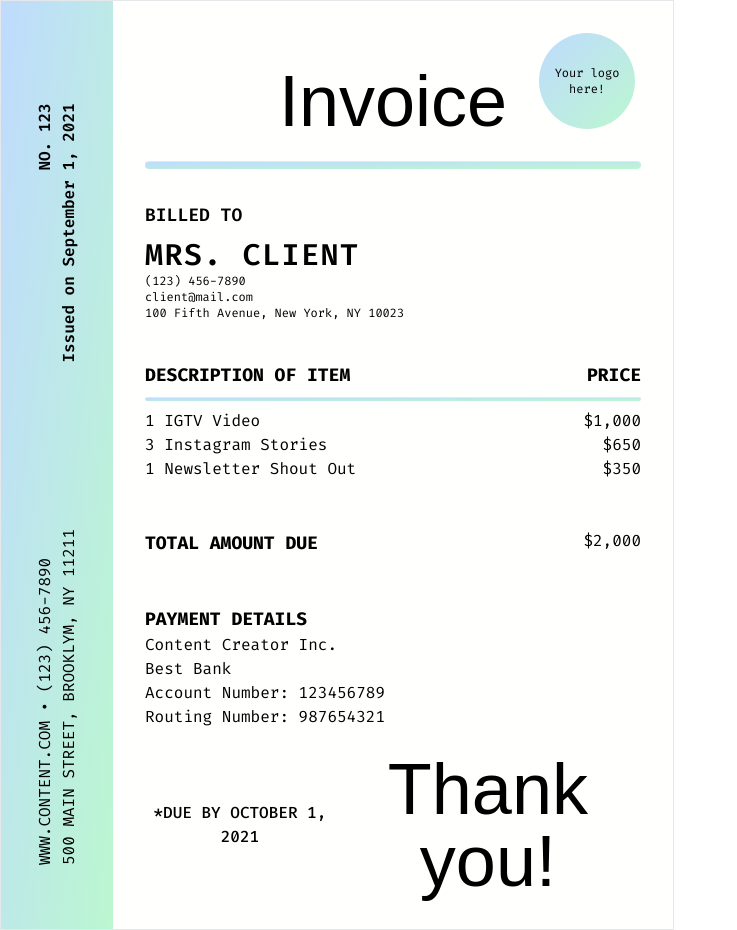
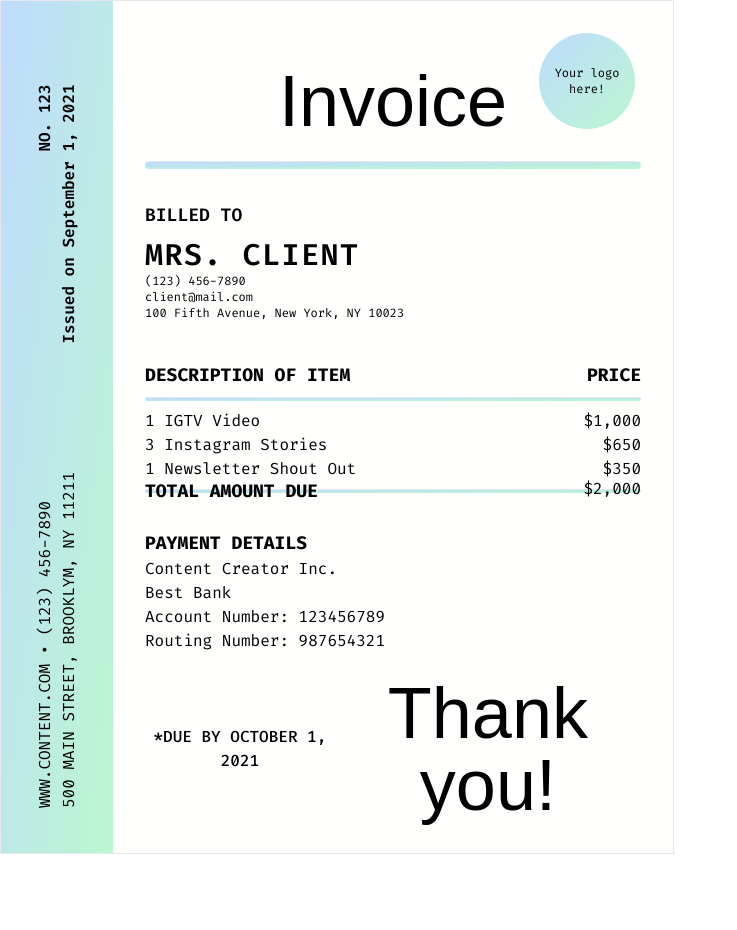
Before and after one commit to bbmcodedotcom/invoice-builder, a Next.js app: page / in a window 1280 px wide. Shown: the whole page, without its empty margins (0-737 px from the left). After the commit the page ends 854 px from the top, so only its background shows below. Built offline with nearby package versions, Linux system fonts and the light colour scheme; a web font is replaced by a local one.

Commit message:
Update page layout and styling

```diff
--- a/app/page.tsx
+++ b/app/page.tsx
@@ -63,7 +63,7 @@ export default function Home() {
         </section>
 
         {/* Description Section */}
-        <section className="py-6">
+        <section className="pt-6">
           <h3 className="text-lg font-bold flex justify-between">
             <span>DESCRIPTION OF ITEM</span> <span>PRICE</span>
           </h3>
@@ -80,14 +80,13 @@ export default function Home() {
             <p>1 Newsletter Shout Out</p>
             <p>$350</p>
           </div>
+          <hr className="bg-gradient-to-tl from-green-200 to-blue-200 h-1 rounded mt-2" />
         </section>
 
         {/* Total Amount Section */}
-        <section className="my-6">
-          <div className="flex justify-between">
-            <h2 className="text-lg font-bold">TOTAL AMOUNT DUE</h2>
-            <p>$2,000</p>
-          </div>
+        <section className="flex justify-between -mt-4">
+          <h2 className="text-lg font-bold">TOTAL AMOUNT DUE</h2>
+          <p>$2,000</p>
         </section>
 
         {/* Payment Details Section */}
```
